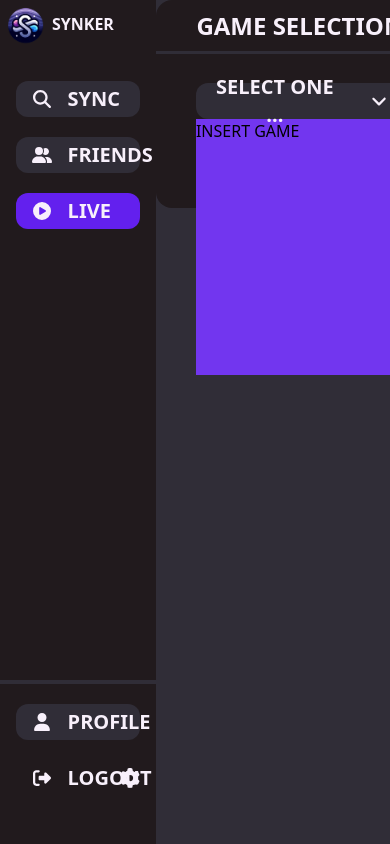
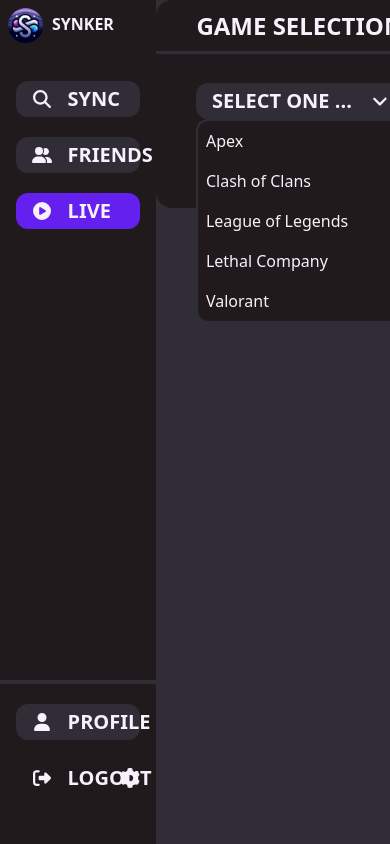
Before and after one commit to varangill/Synker, a React (Vite) app in the folder client/: page /live in a window 390 px wide. Both pictures are taken after a click on the button "SELECT ONE ...". Shown: the top 844 px of the page. Built offline with nearby package versions, Linux system fonts and the light colour scheme; a web font is replaced by a local one.

Commit message:
Dropdown menu finished

```diff
--- a/client/src/ui/components/Dropdown.tsx
+++ b/client/src/ui/components/Dropdown.tsx
@@ -2,16 +2,23 @@ import React, { useState } from "react";
 import { FontAwesomeIcon } from "@fortawesome/react-fontawesome";
 import { faAngleDown } from "@fortawesome/free-solid-svg-icons";
 
-const Dropdown = (props: { dropdownList: string[] }) => {
-  // let lengths = props.dropdownList.length;
-  // return <div>{props.dropdownList}</div>;
+interface DropdownProps {
+  dropdownList: string[];
+}
 
-  // Handles visibility of dropdown
+const Dropdown: React.FC<DropdownProps> = ({ dropdownList }) => {
   const [isOpen, setIsOpen] = useState(false);
+  const [selected, setSelected] = useState("SELECT ONE ...");
 
-  const toggleDropdown = () => {
-    setIsOpen(!isOpen);
+  const toggleDropdown = () => setIsOpen(!isOpen);
+
+  const handleSelect = (value: string) => {
+    setSelected(value);
+    toggleDropdown(); // Close dropdown after selection
   };
+
+  // Sorting the dropdown
+  dropdownList.sort();
 
   return (
     <div>
@@ -19,19 +26,30 @@ const Dropdown = (props: { dropdownList: string[] }) => {
         onClick={toggleDropdown}
         className="dropdownSearchButton justify-between btn-default h-9 flex rounded-xl bg-gray-100 hover:bg-gray-300 w-full items-center justify-center max-w-52"
       >
-        <div className="flex btn-text px-4 text-white h-8 font-bold items-center text-xl sm:text-base text-gray-400">
-          SELECT ONE ...
+        <div className="btn-text flex whitespace-nowrap overflow-hidden text-ellipsis w-11/12 px-4 text-white h-8 font-bold items-center text-xl sm:text-base">
+          {selected}
         </div>
         <FontAwesomeIcon
           icon={faAngleDown}
-          className="object-contain h-2/4 w-5 text-white p-4"
+          className="object-contain h-2/4 w-1/12 p-4 text-white"
         />
       </button>
 
       {isOpen && (
-        <div className="dropdownContainer bg-purple-200 h-64">INSERT GAME</div>
+        <div className="dropdownContainer bg-gray-200 border-solid border-gray-100 border-2 rounded-xl h-fill max-h-64 overflow-auto">
+          {dropdownList.map((option, index) => (
+            <div
+              key={index}
+              className="dropdownOption text-white hover:bg-purple-200 p-2 cursor-pointer"
+              onClick={() => handleSelect(option)}
+            >
+              {option}
+            </div>
+          ))}
+        </div>
       )}
     </div>
   );
 };
+
 export default Dropdown;
--- a/client/src/ui/components/GameSelection.tsx
+++ b/client/src/ui/components/GameSelection.tsx
@@ -3,7 +3,17 @@ const GameSelection = () => {
   // dropdownList will return the required list for the dropdown
   // SQL?
   const list = () => {
-    return ["Valorant", "League of Legends"];
+    return [
+      "Valorant",
+      "League of Legends",
+      "Clash of Clans",
+      "Lethal Company",
+      "Apex",
+    ];
+  };
+
+  const handleFindClick = () => {
+    console.log("Find button has been clicked");
   };
 
   return (
@@ -21,7 +31,10 @@ const GameSelection = () => {
             "btn-default h-9 flex rounded-xl bg-purple-100 hover:bg-purple-200 w-full items-center justify-center"
           }
         >
-          <div className="find-button z-0 flex btn-text text-white h-8 font-bold items-center text-xl sm:text-base">
+          <div
+            className="find-button z-0 flex btn-text text-white h-8 font-bold items-center text-xl sm:text-base"
+            onClick={handleFindClick}
+          >
             FIND
           </div>
         </button>
```
